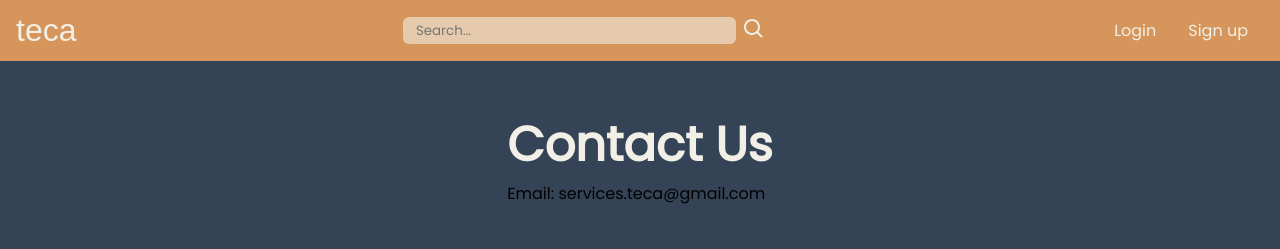
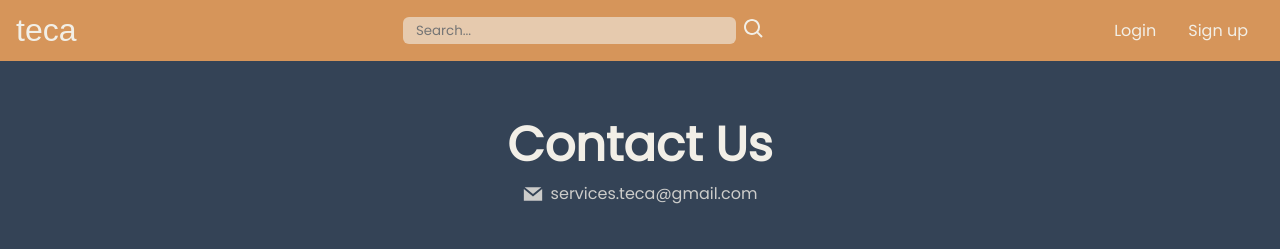
Before and after one commit to jurocaSITE/Capstone_Frontend, a React (Create React App) app in the folder frontend/: page /contact in a window 1280 px wide. Shown: the top 249 px of the page. Built offline with nearby package versions, Linux system fonts and the light colour scheme; no server answers; a web font is replaced by a local one.

Commit message:
styled contact email

```diff
--- a/frontend/src/components/ContactUs/ContactUs.css
+++ b/frontend/src/components/ContactUs/ContactUs.css
@@ -11,7 +11,19 @@
 	justify-content: center;
 	color: black;
 }
-
+.ContactUs .title {
+    display: flex;
+    flex-direction: column;
+    align-items: center;
+}
+.ContactUs .teca-email {
+    display: flex;
+    align-items: center;
+    color: var(--light-shade-8-opacity);
+}
+.ContactUs .teca-email svg {
+    padding-right: .5em;
+}
 .ContactUs .contact-cards{
     margin-top: 1%;
     display: flex;
--- a/frontend/src/components/ContactUs/ContactUs.js
+++ b/frontend/src/components/ContactUs/ContactUs.js
@@ -1,5 +1,6 @@
 import "./ContactUs.css";
 import { FaLinkedin } from "react-icons/fa";
+import { GrMail } from "react-icons/gr";
 import jungahProfile from "assets/Jungah Profile.jpeg";
 import camilaProfile from "assets/Camila Profile.jpg";
 import robertProfile from "assets/Robert Profile.jpg";
@@ -13,12 +14,19 @@ export default function ContactUs() {
       <div className="ContactUs">
         <div className="title">
           <h1>Contact Us</h1>
-          <p>Email: services.teca@gmail.com</p>
+          <p className="teca-email">
+            <GrMail size="20"/>
+            <span hidden>Email</span> services.teca@gmail.com
+          </p>
         </div>
 
         <div className="contact-cards">
           <div className="card">
-            <img classname="profile jungah" alt="profile cover" src={jungahProfile} />
+            <img
+              classname="profile jungah"
+              alt="profile cover"
+              src={jungahProfile}
+            />
             <div className="info">
               <div className="name">
                 <h2>Jungah Ahn</h2>
```
